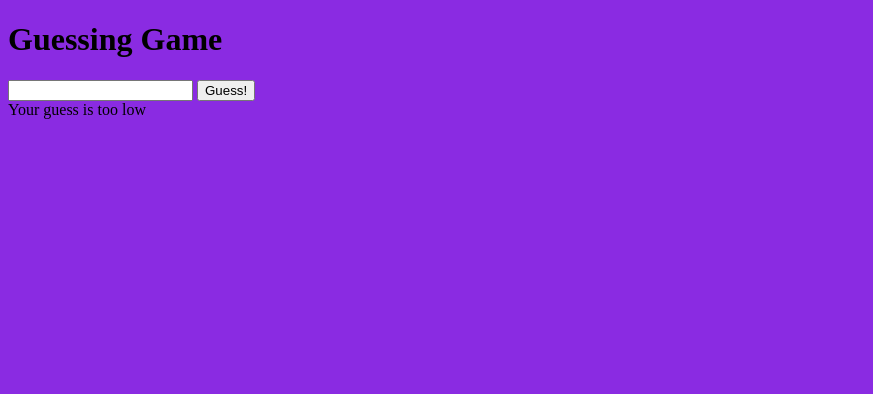
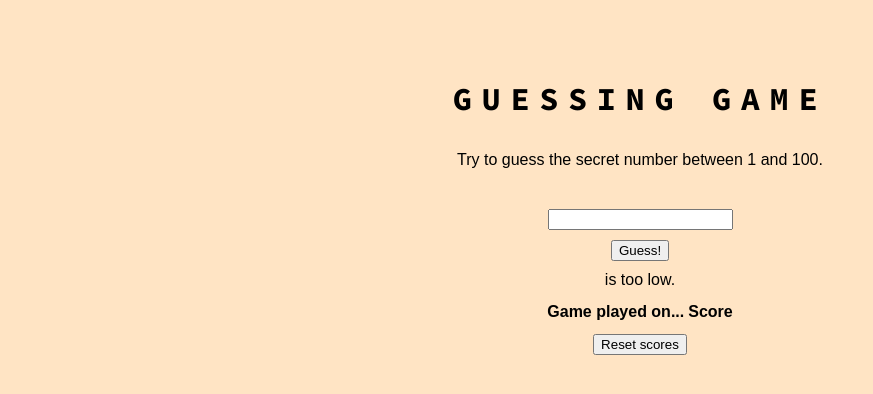
Before and after one commit to clarababette/guessing-game, a plain HTML site: page index.html in a window 1280 px wide. Both pictures are taken after a click on the button "Guess!". Shown: the whole page, without its empty margins (0-873 px from the left). Drawn offline with Linux system fonts and the light colour scheme.

Commit message:
scoring added

```diff
--- a/index.html
+++ b/index.html
@@ -1,22 +1,31 @@
 <!DOCTYPE html>
 <html lang="en">
   <head>
-  <meta charset="UTF-8">
-  <meta http-equiv="X-UA-Compatible" content="IE=edge">
-  <meta name="viewport" content="width=device-width, initial-scale=1.0">
-  <link rel="stylesheet" href="style.css">
-  <title>Document</title>
+    <meta charset="UTF-8" />
+    <meta http-equiv="X-UA-Compatible" content="IE=edge" />
+    <meta name="viewport" content="width=device-width, initial-scale=1.0" />
+    <link rel="stylesheet" href="style.css" />
+    <link rel="preconnect" href="https://fonts.googleapis.com" />
+    <link rel="preconnect" href="https://fonts.gstatic.com" crossorigin />
+    <link rel="preconnect" href="https://fonts.googleapis.com" />
+    <link rel="preconnect" href="https://fonts.gstatic.com" crossorigin />
+    <link
+      href="https://fonts.googleapis.com/css2?family=Roboto:ital,wght@0,100;0,300;0,400;0,500;0,700;0,900;1,100;1,300;1,400;1,500;1,700;1,900&family=Source+Code+Pro:wght@200;300;400;500;600;700;800;900&display=swap"
+      rel="stylesheet"
+    />
+    <title>Guessing Game</title>
   </head>
   <body>
     <div class="container">
       <h1>Guessing Game</h1>
+      <div>Try to guess the secret number between 1 and 100.</div>
       <div class="new_game_msg"></div>
-  <input type="number" class="guess">
-  <input type="button" class="guess_btn" value="Guess!">
-  <div class="result_msg">
+      <input type="number" class="guess" />
+      <input type="button" class="guess_btn" value="Guess!" />
+      <div class="result_msg"></div>
+      <table class="scores"></table>
+      <input type="button" class="reset_btn" value="Reset scores" />
     </div>
-  </div>
-
   </body>
   <script src="index.js"></script>
 </html>
--- a/index.js
+++ b/index.js
@@ -2,9 +2,33 @@ let secretNumber;
 const resultMsg = document.querySelector('.result_msg');
 const guess = document.querySelector('.guess');
 const guessBtn = document.querySelector('.guess_btn');
+const resetBtn = document.querySelector('.reset_btn');
 const newGameMsg = document.querySelector('.new_game_msg');
+let scores = [];
+
+const scoresElem = document.querySelector('.scores');
+let gameScore;
+
+
+
+function scoreboard() {
+  scoresElem.innerHTML = '<th>Game played on...</th> <th>Score</th>';
+  for (const myScore of scores) {
+    const row = document.createElement('tr');
+    const date = document.createElement('td');
+    const score = document.createElement('td');
+
+    date.innerHTML = myScore.date;
+    score.innerHTML = myScore.score;
+    row.appendChild(date);
+    row.appendChild(score);
+    scoresElem.appendChild(row)
+  }
+}
 
 function newGame() {
+  scoreboard();
+  gameScore = 100;
   secretNumber = Math.ceil(Math.random() * 100);
   resultMsg.innerHTML = '';
   guess.value = undefined;
@@ -14,11 +38,15 @@ function newGame() {
   }, 3000);
 }
 
+if (localStorage.getItem('scores')) {
+  scores = JSON.parse(localStorage.getItem('scores'));
+  scoreboard()
+}
 newGame();
 
 function checkGuess(guessedNumber) {
-  const tooLow = 'Your guess is too low';
-  const tooHigh = 'Your guess is too high';
+  const tooLow = `${guessedNumber} is too low.`;
+  const tooHigh = `${guessedNumber} is too high.`;
   const correct = `Correct, the secret number is ${secretNumber}`;
   let result =
     guessedNumber == secretNumber
@@ -27,9 +55,28 @@ function checkGuess(guessedNumber) {
       ? tooHigh
       : tooLow;
   resultMsg.innerHTML = result;
-  result == correct ? setTimeout(newGame, 3000) : undefined;
+  const now = new Intl.DateTimeFormat('en-GB', { dateStyle: 'short', timeStyle: 'short' }).format(new Date())
+  if (result == correct) {
+    setTimeout(newGame, 3000);
+    scores.unshift({
+      date: now,
+      score: gameScore
+    })
+    localStorage.setItem('scores', JSON.stringify(scores))
+  } else {
+    gameScore--;
+  }
 }
 
 guessBtn.addEventListener('click', () => {
   checkGuess(guess.value);
 });
+resetBtn.addEventListener('click', () => {
+  localStorage.removeItem('scores');
+});
+
+guess.addEventListener('keyup', (event) => {
+  if (event.keyCode === 13) {
+    guessBtn.click();
+  }
+})
--- a/style.css
+++ b/style.css
@@ -1,3 +1,41 @@
 body {
-  background-color: blueviolet;
+  background-color: bisque;
+  text-align: center;
+  height: 100vh;
+  display: grid;
+  grid-template-columns: 50px 1fr 50px;
+  grid-template-rows: 50px 1fr 50px;
+  grid-template-areas: ". . ."
+                       ". container ."
+                       ". . .";
+  font-family: Arial, Helvetica, sans-serif;
 }
+
+h1 {
+  font-family: 'Source Code Pro', monospace;
+  text-transform: uppercase;
+  letter-spacing: 0.3em;
+}
+
+.container {
+  margin-left: auto;
+  margin-right: auto;
+  grid-area: container;
+  height: fit-content;
+
+
+  display: grid;
+  row-gap: 10px;
+  justify-items: center;
+
+
+}
+
+input {
+  height: fit-content;
+  width: fit-content;
+}
+
+div {
+  min-height: 1.2em;
+}
```
Lines whose indentation alone changed are shown as unchanged.
